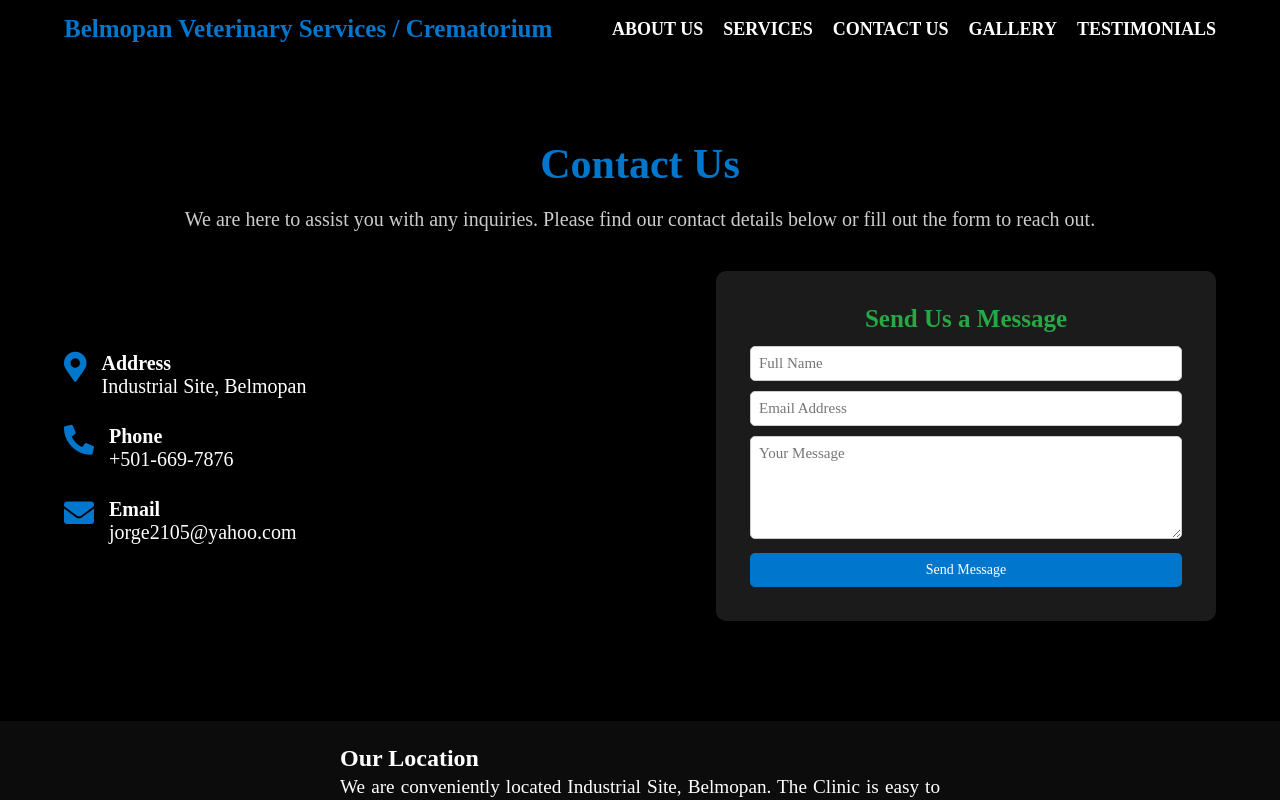
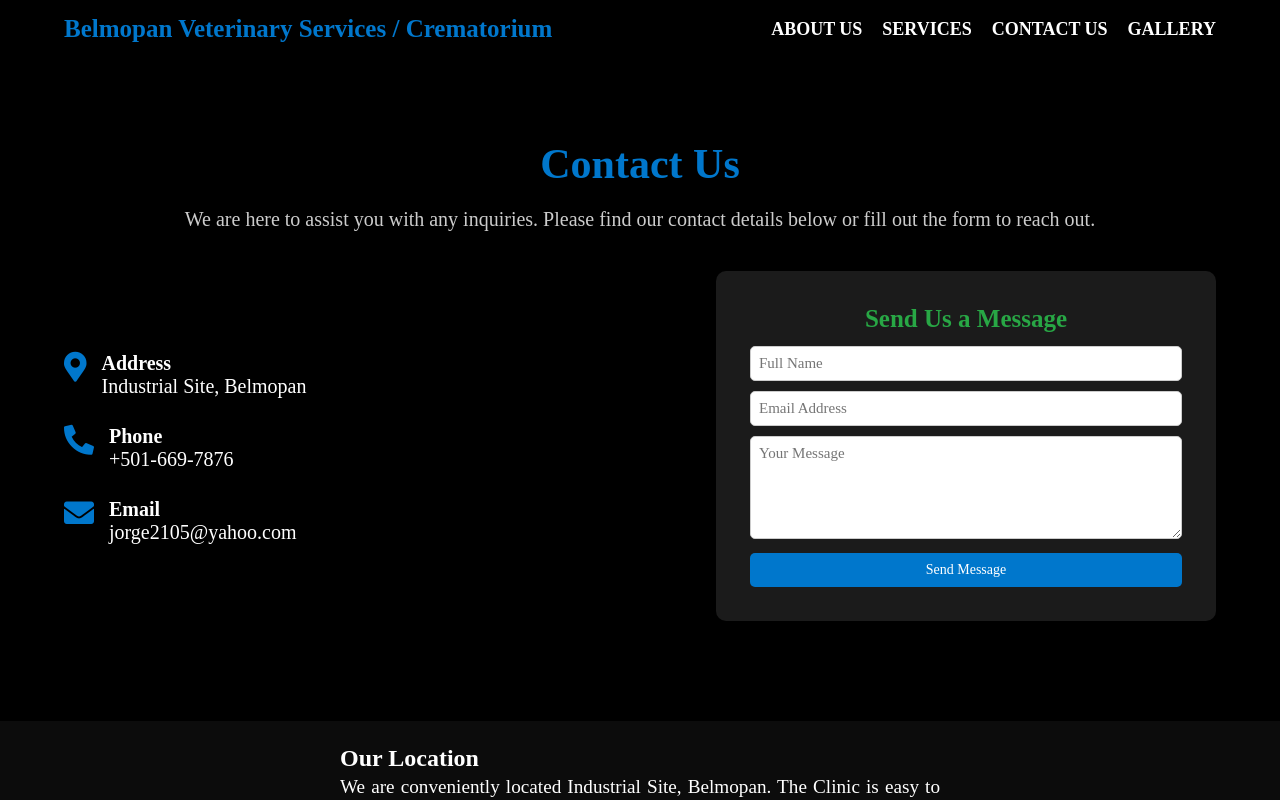
Before and after one commit to isteck/bmpvetjalpuche, a plain HTML site: page contact.html in a window 1280 px wide. Drawn offline with Linux system fonts and the light colour scheme.

Commit message:
Update contact.html

```diff
--- a/contact.html
+++ b/contact.html
@@ -21,7 +21,7 @@
                     <li><a href="services.html">SERVICES</a></li>
                     <li><a href="contact.html">CONTACT US</a></li>
                     <li><a href="gallery.html">GALLERY</a></li>
-                    <li><a href="testimonials.html">TESTIMONIALS</a></li>
+
                 </ul>
             </div>
         </nav>
```
